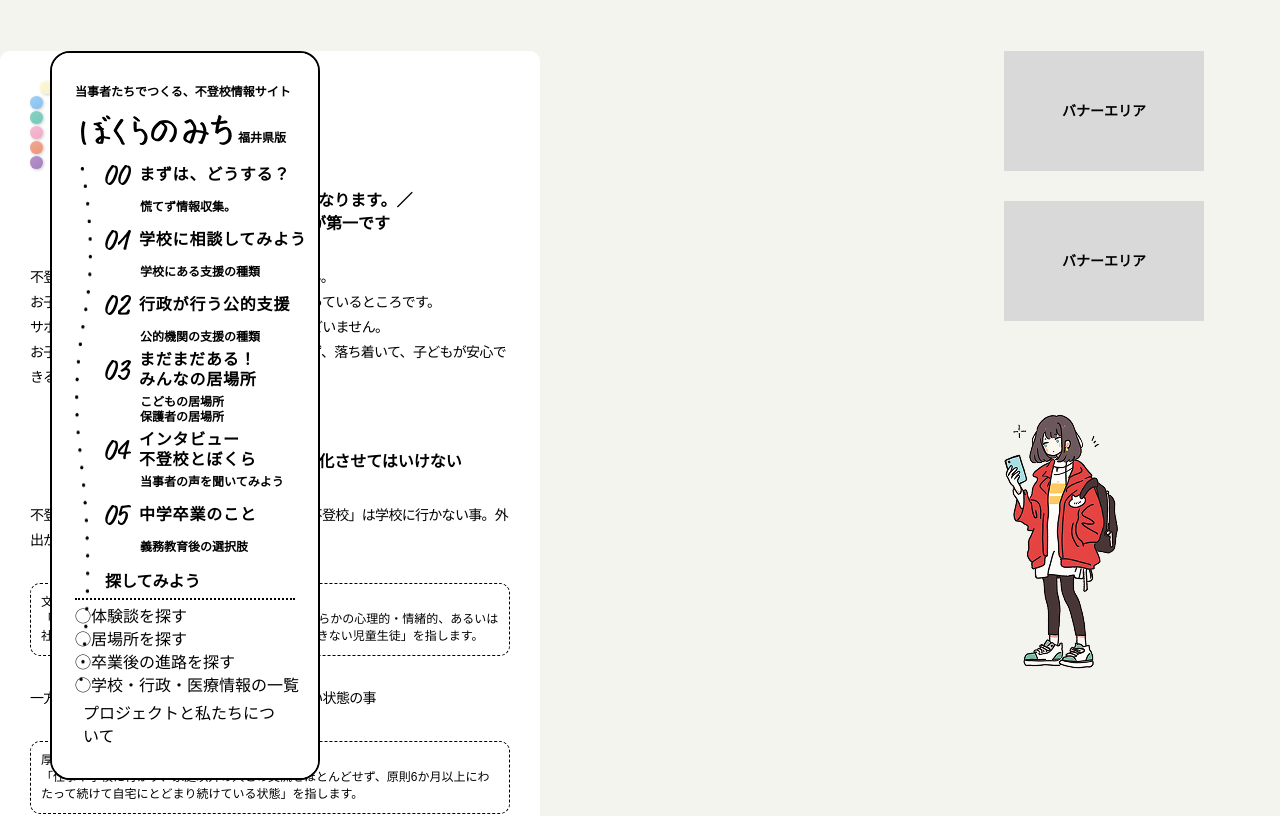
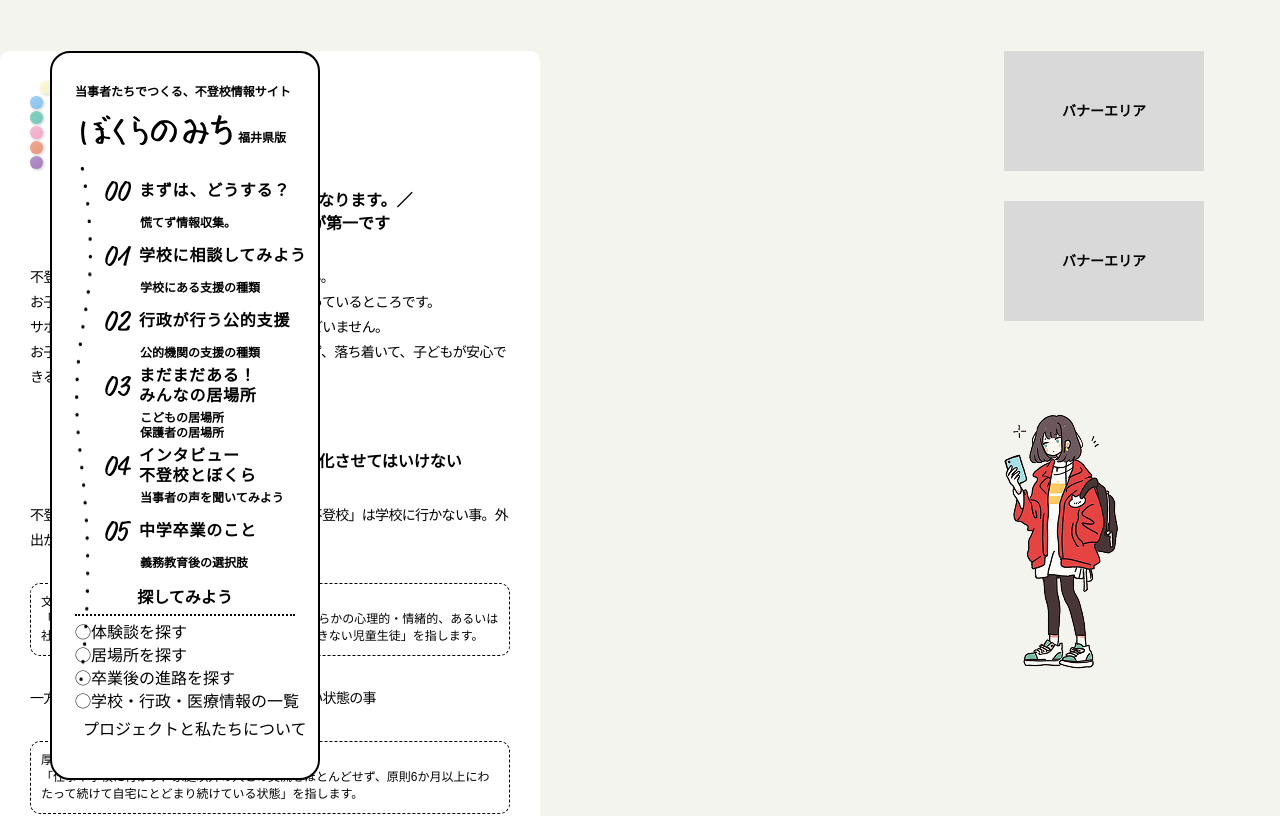
Before and after one commit to yr04491/web_Fukui, a React (Create React App) app: page /web_Fukui/section00 in a window 1280 px wide. Shown: the top 816 px of the page. Built offline with nearby package versions, Linux system fonts and the light colour scheme.

Commit message:
ナビのホバー修正

```diff
--- a/src/components/Navigation/NavigationCommon.module.css
+++ b/src/components/Navigation/NavigationCommon.module.css
@@ -2,7 +2,8 @@
 
 /* ナビアイテム */
 .navItem {
-  width: 100%;
+  width: fit-content; /* 100% → fit-content テキスト幅に合わせる */
+  min-width: 100%; /* 最小幅は親の100%を確保 */
   margin-bottom: 15px;
   display: flex;
   flex-direction: column;
@@ -12,6 +13,7 @@
   transition: background-color 0.2s;
   border-radius: 5px;
   cursor: pointer; /* 全体をクリック可能に */
+  overflow: visible;
 }
 
 .navItem:hover {
@@ -111,7 +113,9 @@
   font-size: 16px;
   line-height: 23px;
   color: var(--color-black);
-  padding: 0px 0px 0px 30px;
+  padding: 0px 0px 0px 0px;
+  text-align: center;
+  width: 100%;
 }
 
 /* 点線 */
@@ -142,6 +146,10 @@
   cursor: pointer;
   transition: color 0.2s, background-color 0.2s;
   border-radius: 5px;
+  white-space: nowrap;
+  width: fit-content;
+  min-width: 100%;
+  overflow: visible;
 }
 
 .searchItem:hover {
@@ -151,7 +159,8 @@
 
 /* ナビフッター */
 .navFooter {
-  width: 100%;
+  width: fit-content; /* 100% → fit-content テキスト幅に合わせる */
+  min-width: 100%; /* 最小幅は親の100%を確保 */
   padding: 5px 8px;
   font-family: var(--font-secondary);
   font-style: normal;
@@ -162,6 +171,8 @@
   margin-top: -30px; /* 0px → -30px navigationのgapを打ち消す */
   transition: color 0.2s, background-color 0.2s;
   border-radius: 5px;
+  white-space: nowrap;
+  overflow: visible;
 }
 
 .navFooter:hover {
```
